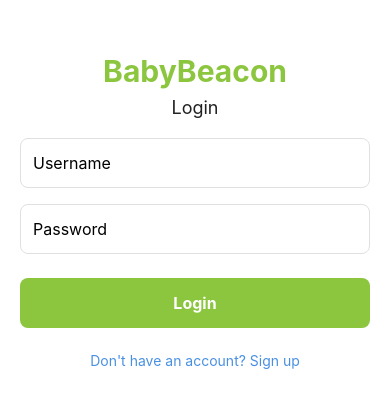
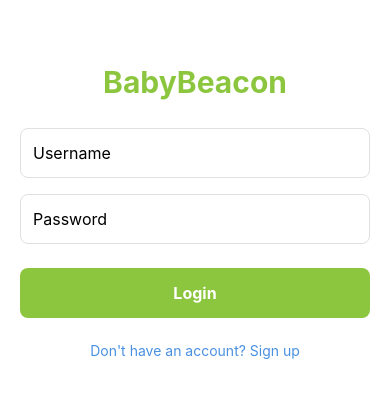
Before and after one commit to mitpatel17/babybeacon_app, a React Native app in the folder BabyBeaconApp/: screen /Login in a window 390 px wide. Shown: the part 211-618 px from the top of the page. Built offline with nearby package versions, Linux system fonts and the light colour scheme.

Commit message:
removing the login subtitle - redundent

```diff
--- a/BabyBeaconApp/screens/LoginScreen.js
+++ b/BabyBeaconApp/screens/LoginScreen.js
@@ -27,7 +27,7 @@ const LoginScreen = ({ navigation }) => {
   return (
     <View style={styles.container}>
       <Text style={styles.title}>BabyBeacon</Text>
-      <Text style={styles.subtitle}>Login</Text>
+      <Text style={styles.subtitle}></Text>
       <TextInput
         style={styles.input}
         placeholder="Username"
```
